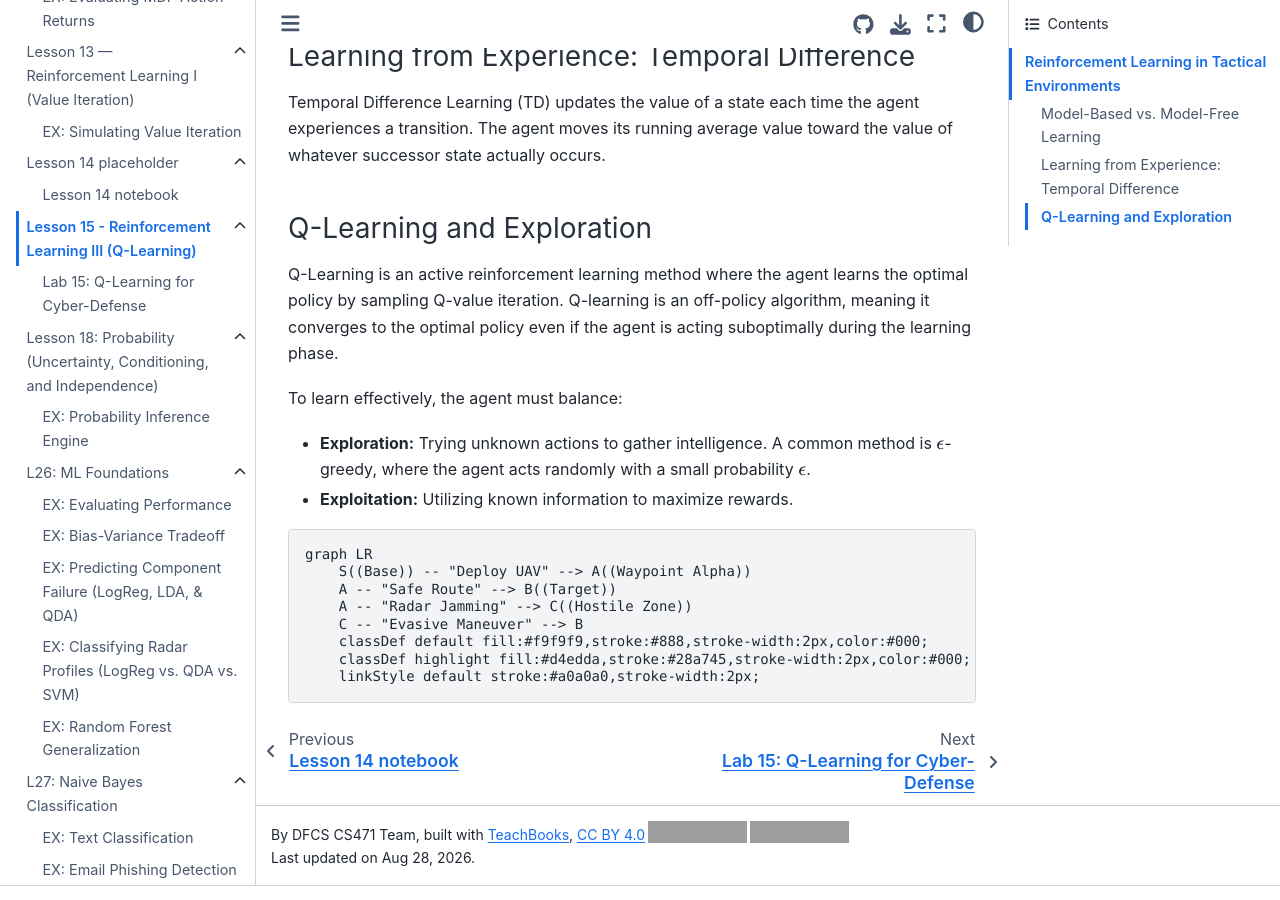
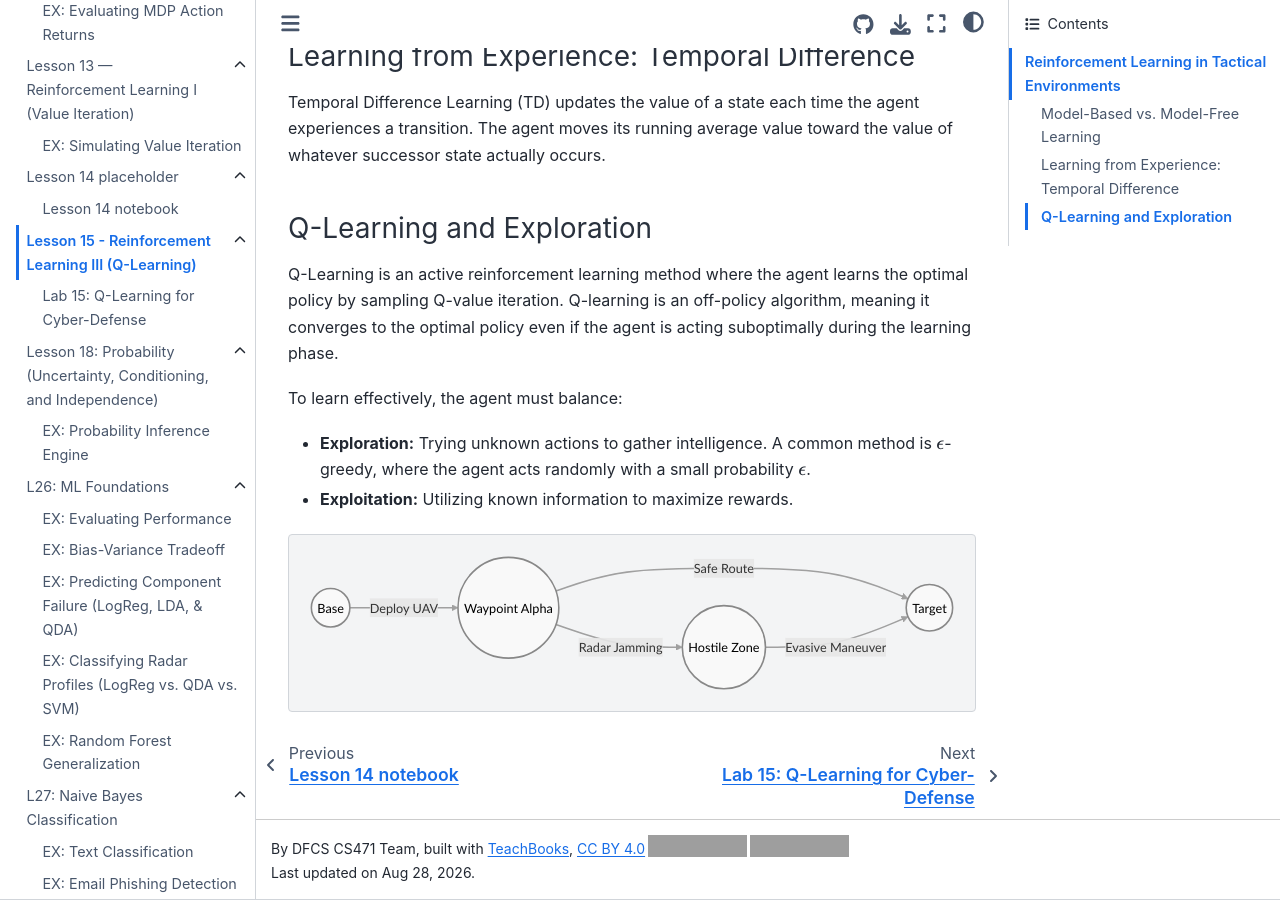
Before and after one commit to USAFADFCS/CS471_Intro_to_AI, a Jupyter Book: the page built from book/lessons/15/Q_learning.md, in a window 1280 px wide and 900 px high, scrolled down 950 px. Built offline with Jupyter Book 1.0.4 settings and Sphinx 7.4.7 and the Sphinx Book theme 1.1.4, drawn with Linux system fonts in a browser that asks for light colours; pages that are not in the unit, such as notebooks, are missing from menus; comment, search, counter and statistics services are not loaded; grey boxes are pictures that could not be loaded.

Commit message:
L15 fixed mermaid chart.

````diff
--- a/book/lessons/15/Q_learning.md
+++ b/book/lessons/15/Q_learning.md
@@ -30,7 +30,7 @@ To learn effectively, the agent must balance:
 *   **Exploration:** Trying unknown actions to gather intelligence. A common method is $\epsilon$-greedy, where the agent acts randomly with a small probability $\epsilon$.
 *   **Exploitation:** Utilizing known information to maximize rewards.
 
-```mermaid
+```{mermaid}
 graph LR
     S((Base)) -- "Deploy UAV" --> A((Waypoint Alpha))
     A -- "Safe Route" --> B((Target))
@@ -39,3 +39,4 @@ graph LR
     classDef default fill:#f9f9f9,stroke:#888,stroke-width:2px,color:#000;
     classDef highlight fill:#d4edda,stroke:#28a745,stroke-width:2px,color:#000;
     linkStyle default stroke:#a0a0a0,stroke-width:2px;
+```
````
